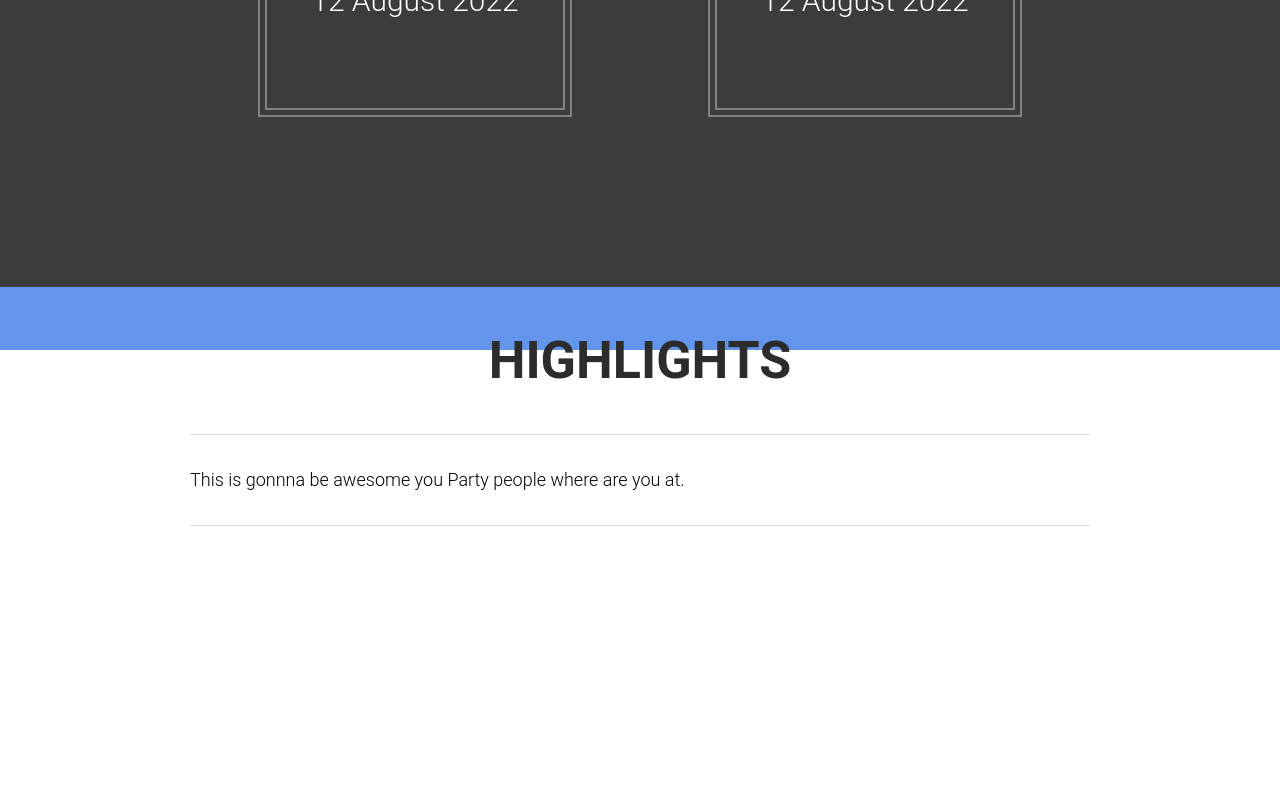
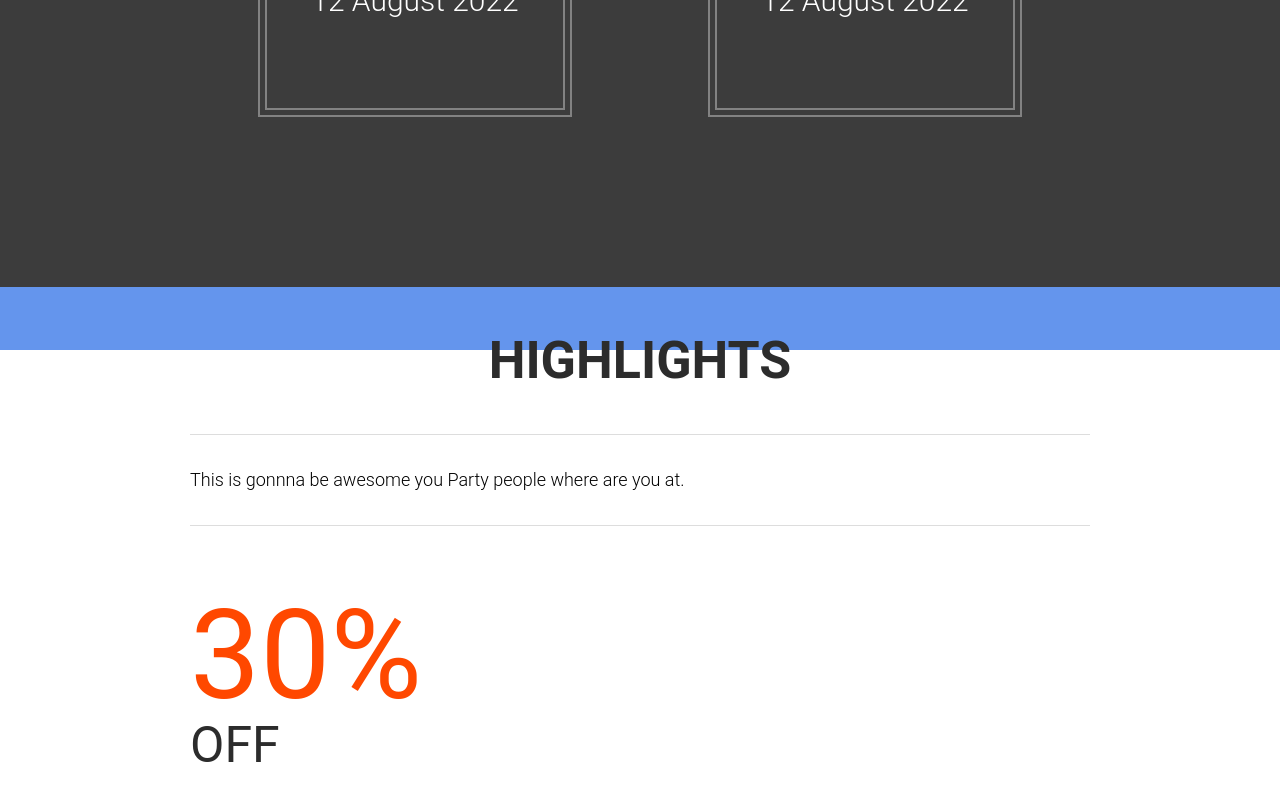
Before and after one commit to Munalula-Sikazwe/the-venue-project, a React (Create React App) app: page / in a window 1280 px wide. Shown: the part 1150-1950 px from the top of the page. Before the commit the page ends 1676 px from the top, so only its background shows below. Built offline with nearby package versions, Linux system fonts and the light colour scheme.

Commit message:
Completed Discount Percentage

```diff
--- a/src/components/higlights/Discount.jsx
+++ b/src/components/higlights/Discount.jsx
@@ -11,11 +11,11 @@ export default function Discount() {
         <div
         className={"discount_wrapper"}
         >
-            <div className={"discount_percentage"}>
+            <div className={"discount_porcentage"}>
 <span>{discount}%</span>
 <span>OFF</span>
             </div>
         </div>
-        Discount</div>
+    </div>
   )
 }
--- a/src/components/higlights/HighLightComonent.jsx
+++ b/src/components/higlights/HighLightComonent.jsx
@@ -1,11 +1,13 @@
-import React from 'react'
-import Description from './Description'
+import React from 'react';
+import Description from './Description';
+import Discount from './Discount';
 
 export default function HighLightComponent
 () {
   return (
     <div className={"highlight_wrapper"}>
    <Description/>
+   <Discount/>
     </div>
   )
 }
```
